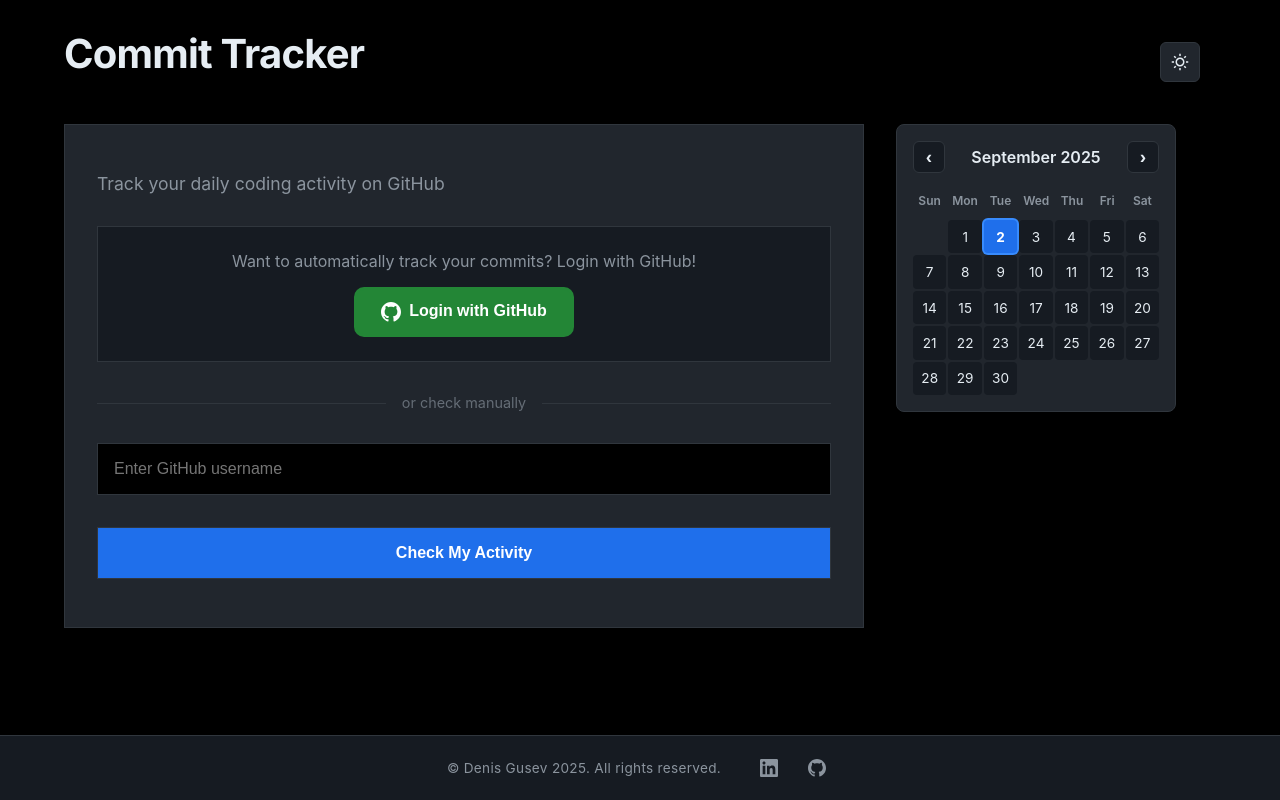
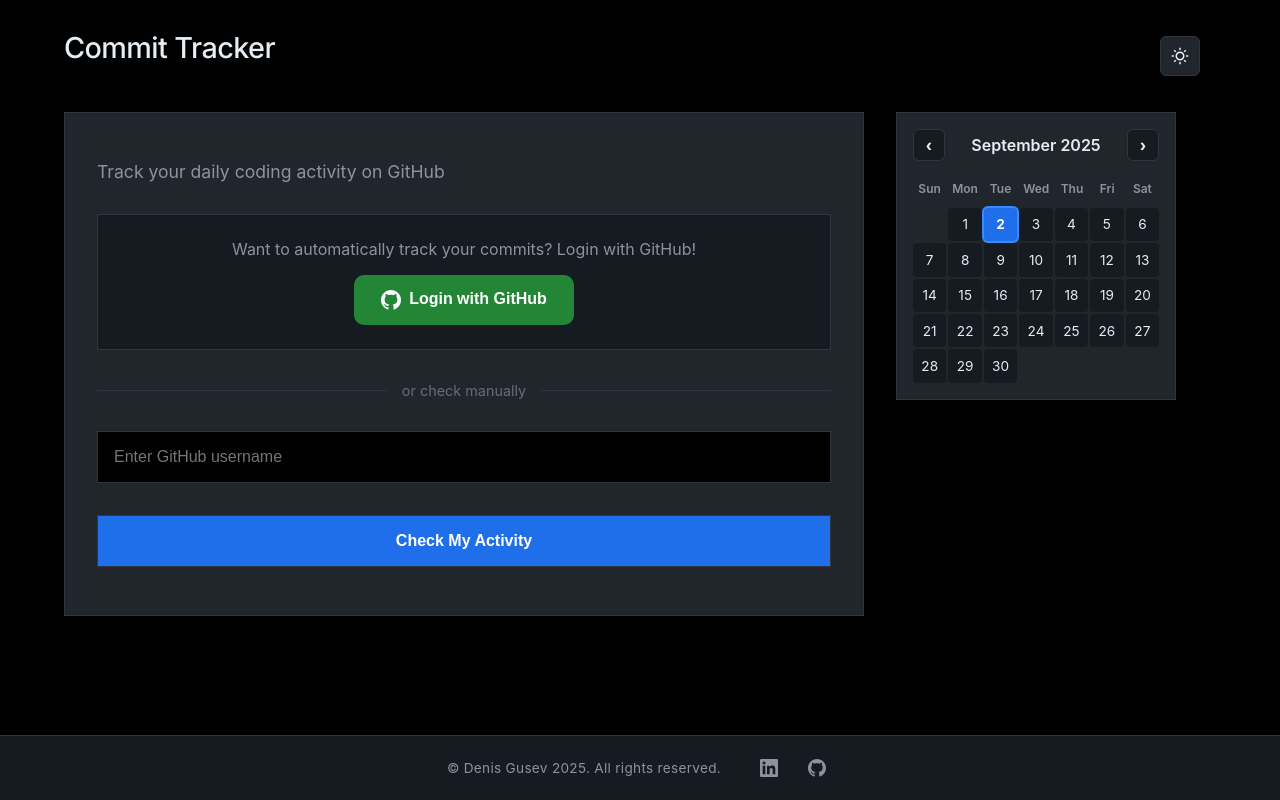
Before and after one commit to dengus14/commitTracker, a React (Create React App) app in the folder did-you-code-today/: page / in a window 1280 px wide. Built offline with nearby package versions, Linux system fonts and the light colour scheme; no server answers.

Commit message:
.css changes

```diff
--- a/did-you-code-today/src/index.css
+++ b/did-you-code-today/src/index.css
@@ -169,8 +169,8 @@ code {
 }
 
 .title {
-  font-size: 2.5rem;
-  font-weight: 700;
+  font-size: 1.8rem;
+  font-weight: 500;
   font-family: 'Inter', -apple-system, BlinkMacSystemFont, 'Segoe UI', 'Roboto', sans-serif;
   margin-bottom: 1rem;
   color: var(--text-primary);
@@ -777,7 +777,7 @@ code {
 .mini-calendar {
   background: var(--bg-secondary);
   border: 1px solid var(--border-primary);
-  border-radius: 8px;
+  border-radius: 0px;
   padding: 1rem;
   width: 280px;
   transition: all 0.3s ease;
```
